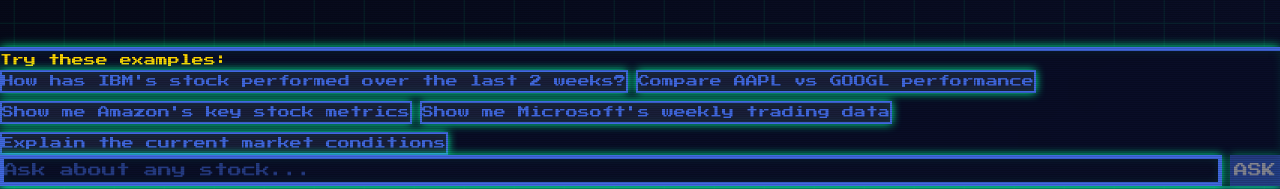
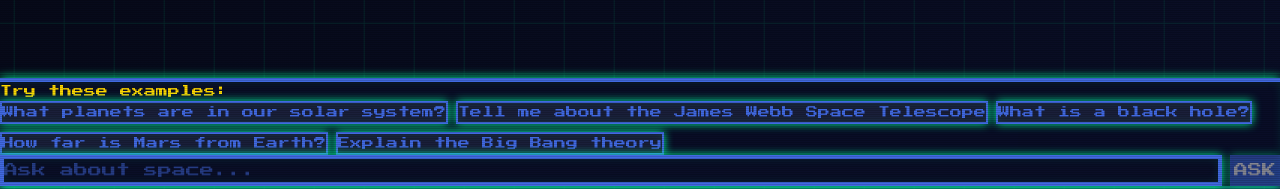
Before and after one commit to SonicDMG/pixelverse, a Next.js app: page / in a window 1280 px wide. Shown: the part 591-780 px from the top of the page. Built offline with nearby package versions, Linux system fonts and the light colour scheme; no server answers.

Commit message:
refactor: make QuestionInput use theme-aware example questions

```diff
--- a/components/QuestionInput.tsx
+++ b/components/QuestionInput.tsx
@@ -2,21 +2,15 @@
 
 import { useState } from 'react';
 import { LoadingStatus } from '@/types';
+import { useTheme } from '@/contexts/ThemeContext';
 
 interface QuestionInputProps {
   onSubmit: (question: string) => void;
   loadingStatus: LoadingStatus;
 }
 
-const EXAMPLE_QUESTIONS = [
-  "How has IBM's stock performed over the last 2 weeks?", // line-chart
-  "Compare AAPL vs GOOGL performance", // comparison-chart
-  "Show me Amazon's key stock metrics", // metric-grid
-  "Show me Microsoft's weekly trading data", // data-table
-  "Explain the current market conditions", // text-block
-];
-
 export default function QuestionInput({ onSubmit, loadingStatus }: QuestionInputProps) {
+  const { theme } = useTheme();
   const [question, setQuestion] = useState('');
   const isLoading = loadingStatus !== null && loadingStatus !== 'done';
 
@@ -34,13 +28,20 @@
     }
   };
 
+  // Get example questions from theme, with fallback to empty array
+  const exampleQuestions = theme.exampleQuestions || [];
+
+  // Generate dynamic placeholder based on theme
+  const placeholder = `Ask about ${theme.name.toLowerCase().replace('pixel', '')}...`;
+
   return (
     <div className="w-full space-y-4 pt-8">
       {/* Example Questions */}
+      {exampleQuestions.length > 0 && (
         <div className="space-y-2">
           <p className="text-[#FFD700] text-xs font-pixel">Try these examples:</p>
           <div className="flex flex-wrap gap-2">
-          {EXAMPLE_QUESTIONS.map((example, index) => (
+            {exampleQuestions.map((example, index) => (
               <button
                 key={index}
                 onClick={() => handleExampleClick(example)}
@@ -52,6 +53,7 @@
             ))}
           </div>
         </div>
+      )}
 
       {/* Input Form */}
       <form onSubmit={handleSubmit} className="flex gap-2">
@@ -59,7 +61,7 @@
           type="text"
           value={question}
           onChange={(e) => setQuestion(e.target.value)}
-          placeholder="Ask about any stock..."
+          placeholder={placeholder}
           disabled={isLoading}
           className="flex-1 px-4 py-3 bg-[#0a0e27] border-4 border-[#4169E1] text-[#4169E1] placeholder-[#4169E1]/50 font-pixel text-sm focus:outline-none focus:border-[#00CED1] disabled:opacity-50 pixel-border"
         />
```
Lines whose indentation alone changed are shown as unchanged.
